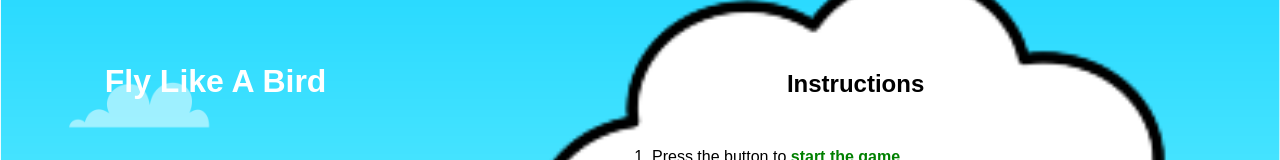
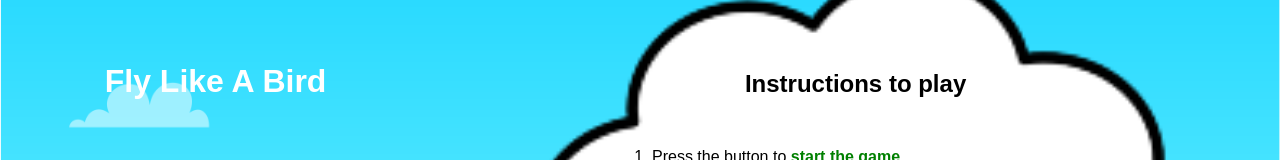
Before and after one commit to JelleWallenburg/FlyLikeABird, a plain HTML site: page index.html in a window 1280 px wide. Shown: the part 130-290 px from the top of the page. Drawn offline with Linux system fonts and the light colour scheme.

Commit message:
changed title

```diff
--- a/index.html
+++ b/index.html
@@ -17,7 +17,7 @@
             </div>
 
         <div id="instructions">
-            <h2>Instructions</h2>
+            <h2>Instructions to play</h2>
             <ol>
                 <li>Press the button to <span id="start">start the game</span></li>
                 <li>Use your keyboard arrow keys to move the <img src= "./images/plane/Shoot (3).png" alt="Shooting Plane" class="shooting-plane-instructions" /></li>
```
